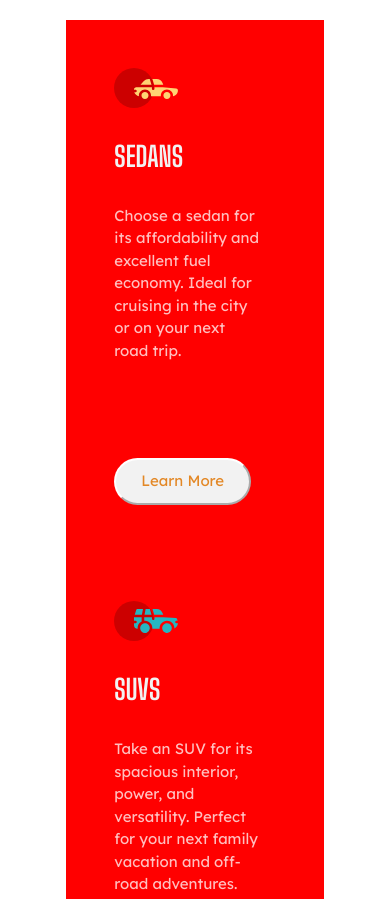
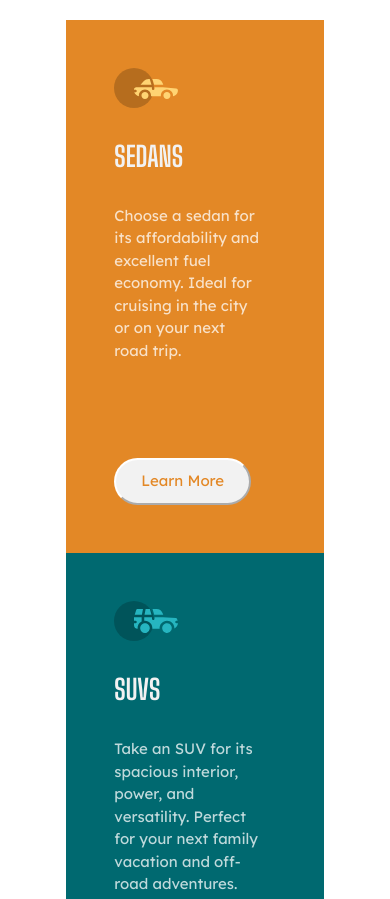
Before and after one commit to Kareem53/3-column-practice, a plain HTML site: page index.html in a window 390 px wide. Shown: the top 899 px of the page. Drawn offline with nearby package versions, Linux system fonts and the light colour scheme.

Commit message:
Update stles.css

```diff
--- a/stles.css
+++ b/stles.css
@@ -58,8 +58,3 @@ h1, h2, h3, h4, h5, h6{
     background-color: hsl(179, 100%, 13%);
     color: hsl(0, 0%, 95%);
 }
-@media (max-width:485px){
-    .col{
-        background-color: red;
-    }
-}
```
